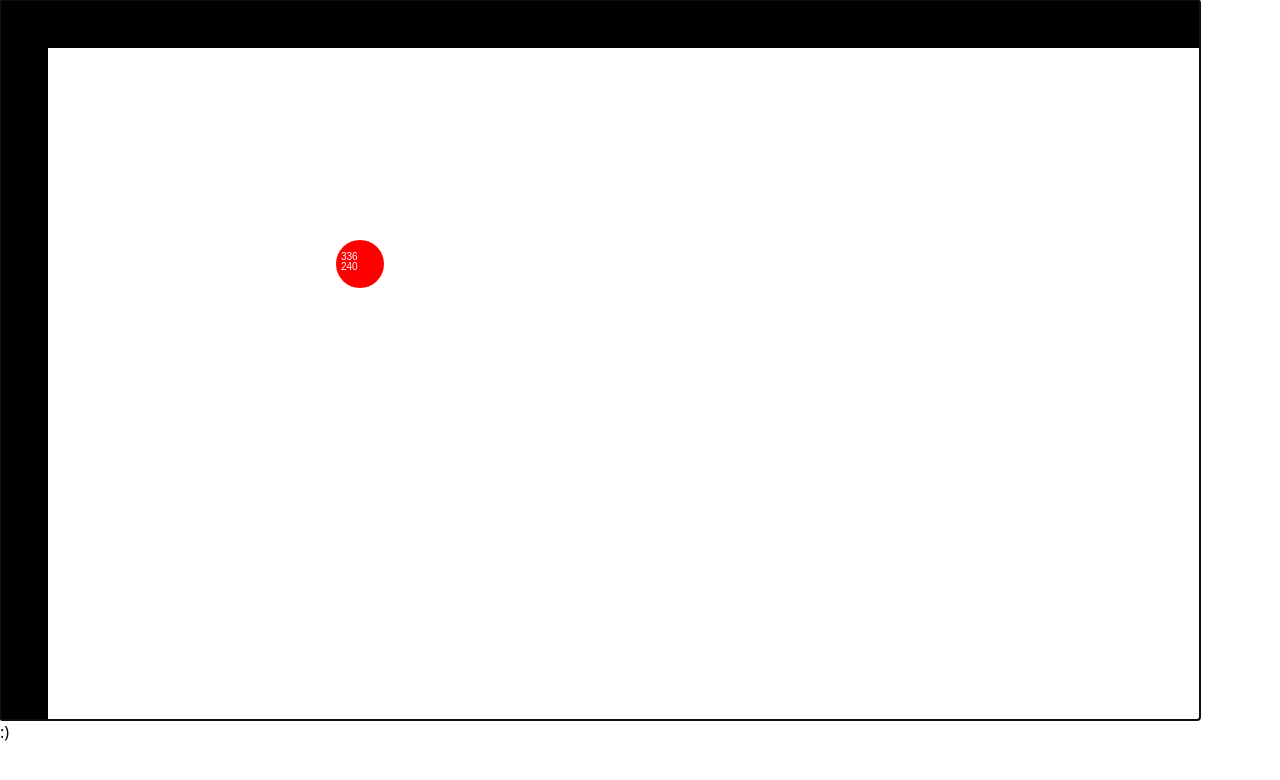
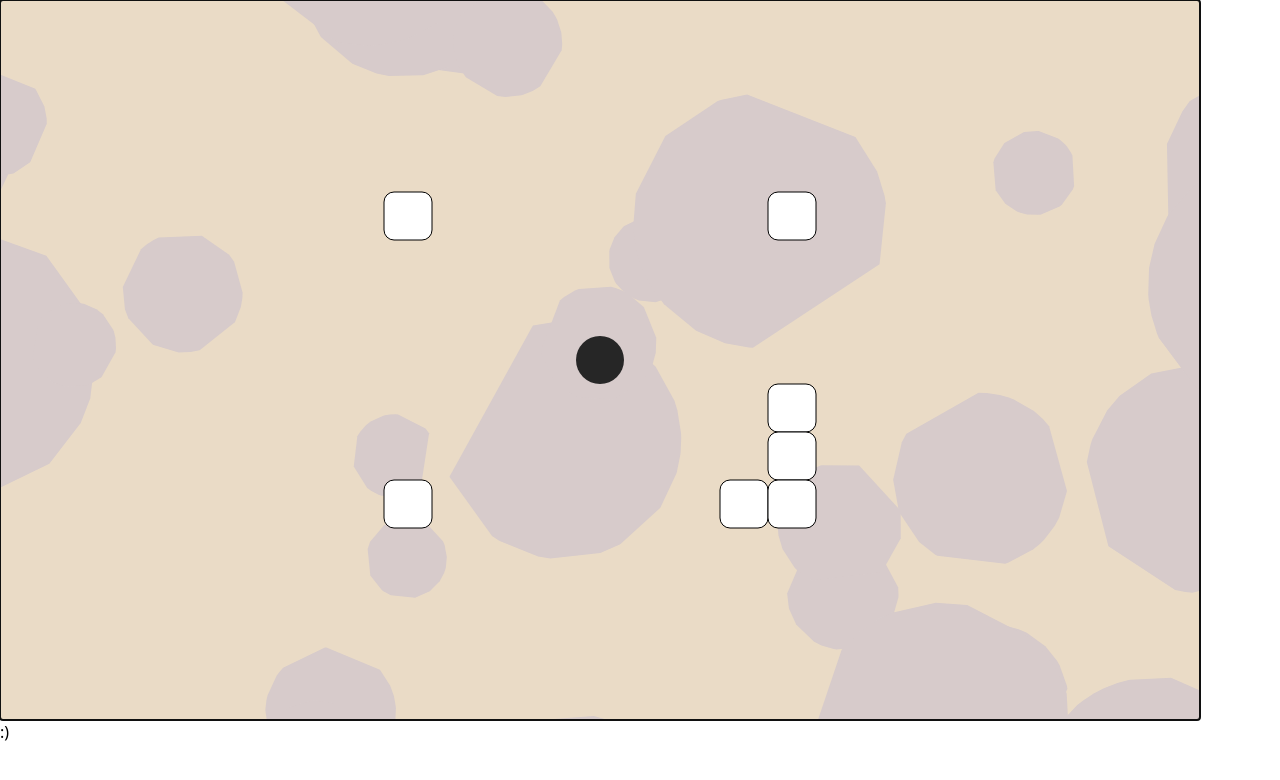
Before and after one commit to srflp/boxhead-remake, an Astro site: page / in a window 1280 px wide. Built offline with nearby package versions, Linux system fonts and the light colour scheme; Astro itself is replaced by a stand-in of ours.

Commit message:
improve game looks

```diff
--- a/src/game/Arena.ts
+++ b/src/game/Arena.ts
@@ -1,7 +1,9 @@
 import { Canvas } from "./Canvas";
 import type { Entity } from "./Entity";
+import { RandomPolygon } from "./FloorNoise";
 import { Player } from "./Player";
 import { Wall } from "./Wall";
+import { colors } from "./colors";
 import { clamp } from "./utils";
 // 1920 x 1920
 interface ArenaConfig {
@@ -14,12 +16,28 @@ const defaultConfig: ArenaConfig = {
   width: 1920,
   height: 1920,
   layout: `
-########################################
+##################   ###################
 #                                      #
 #                                      #
 #                                      #
 #                                      #
-#      p                               #
+#                                      #
+#                                      #
+#                                      #
+#                                      #
+#                                      #
+#                                      #
+#                                      #
+#                                      #
+#                                      #
+#                                      #
+#              #       #               #
+#                                      #
+#                                      #
+#                  p                   #
+#                      #               #
+#                      #               #
+#              #      ##               #
 #                                      #
 #                                      #
 #                                      #
@@ -37,23 +55,7 @@ const defaultConfig: ArenaConfig = {
 #                                      #
 #                                      #
 #                                      #
-#                                      #
-#                                      #
-#                                      #
-#                                      #
-#                                      #
-#                                      #
-#                                      #
-#                                      #
-#                                      #
-#                                      #
-#                                      #
-#                                      #
-#                                      #
-#                                      #
-#                                      #
-#                                      #
-########################################
+##################   ###################
 `,
 };
 
@@ -65,6 +67,8 @@ export class Arena {
   entities: Entity[];
   player!: Player;
   canvas: Canvas;
+  floorNoisePolygons: RandomPolygon[] = [];
+
   constructor(canvas: Canvas, width: number, height: number) {
     this.width = width;
     this.height = height;
@@ -72,6 +76,9 @@ export class Arena {
     this.parseLayout(defaultConfig.layout);
 
     this.canvas = canvas;
+    for (let i = 0; i < 100; i++) {
+      this.floorNoisePolygons.push(new RandomPolygon(width, height));
+    }
     this.repaint();
   }
   repaint = () => {
@@ -120,12 +127,31 @@ export class Arena {
     y: number,
     width: number,
     height: number,
-    color = "black",
+    color = colors.defaultColor,
   ) {
     this.canvas.ctx.fillStyle = color;
     this.canvas.ctx.fillRect(...this.mapToCanvas(x, y), width, height);
   }
-  fillCircle(x: number, y: number, radius: number, color = "black") {
+  roundRect(
+    x: number,
+    y: number,
+    width: number,
+    height: number,
+    radius: number,
+    color = colors.defaultColor,
+  ) {
+    this.canvas.ctx.fillStyle = color;
+    this.canvas.ctx.beginPath();
+    this.canvas.ctx.roundRect(...this.mapToCanvas(x, y), width, height, radius);
+    this.canvas.ctx.fill();
+    this.canvas.ctx.stroke();
+  }
+  fillCircle(
+    x: number,
+    y: number,
+    radius: number,
+    color = colors.defaultColor,
+  ) {
     this.canvas.ctx.beginPath();
     this.canvas.ctx.fillStyle = color;
     this.canvas.ctx.arc(
@@ -141,6 +167,9 @@ export class Arena {
     this.canvas.ctx.fillText(text, ...this.mapToCanvas(x, y));
   }
   draw() {
+    for (const polygon of this.floorNoisePolygons) {
+      polygon.draw(this.canvas.ctx, this.mapToCanvas.bind(this));
+    }
     for (const entity of this.entities) {
       entity.draw(this);
     }
--- a/src/game/Canvas.ts
+++ b/src/game/Canvas.ts
@@ -1,3 +1,5 @@
+import { colors } from "./colors";
+
 export class Canvas {
   width: number;
   height: number;
@@ -44,10 +46,8 @@ export class Canvas {
   focus() {
     this.canvas.focus();
   }
-  draw(ctx: CanvasRenderingContext2D) {
-    ctx.clearRect(0, 0, this.width, this.height);
-  }
   clear() {
-    this.ctx.clearRect(0, 0, this.width, this.height);
+    this.ctx.fillStyle = colors.bgFloor;
+    this.ctx.fillRect(0, 0, this.width, this.height);
   }
 }
--- /dev/null
+++ b/src/game/FloorNoise.ts
@@ -0,0 +1,49 @@
+import { colors } from "./colors";
+
+export class RandomPolygon {
+  x: number;
+  y: number;
+  sides: number;
+  angles: number[];
+  radius: number;
+
+  constructor(mapWidth: number, mapHeight: number) {
+    this.x = Math.random() * mapWidth;
+    this.y = Math.random() * mapHeight;
+    this.sides = 20 + Math.floor(Math.random() * 10);
+    this.radius = 40 + Math.random() * 100;
+    this.angles = [];
+
+    for (let i = 0; i < this.sides; i++) {
+      this.angles.push(Math.random() * 2 * Math.PI);
+    }
+  }
+
+  draw(
+    ctx: CanvasRenderingContext2D,
+    mapToCanvas: (x: number, y: number) => readonly [number, number],
+  ) {
+    ctx.fillStyle = colors.bgFloorNoise;
+    this.angles.sort((a, b) => a - b);
+
+    ctx.beginPath();
+    ctx.moveTo(
+      ...mapToCanvas(
+        this.x + this.radius * Math.cos(this.angles[0]),
+        this.y + this.radius * Math.sin(this.angles[0]),
+      ),
+    );
+
+    for (let i = 1; i < this.sides; i++) {
+      ctx.lineTo(
+        ...mapToCanvas(
+          this.x + this.radius * Math.cos(this.angles[i]),
+          this.y + this.radius * Math.sin(this.angles[i]),
+        ),
+      );
+    }
+
+    ctx.closePath();
+    ctx.fill();
+  }
+}
--- a/src/game/Player.ts
+++ b/src/game/Player.ts
@@ -1,4 +1,5 @@
 import type { Arena } from "./Arena";
+import { colors } from "./colors";
 
 export class Player {
   arena: Arena;
@@ -62,18 +63,18 @@ export class Player {
     this.x = this.x + this.vx;
     this.y = this.y + this.vy;
 
-    this.arena.fillCircle(this.x, this.y, this.width / 2, "red");
-    this.arena.fillText(
-      Math.round(this.x).toString(),
-      this.x + 5,
-      this.y + 20,
-      "white",
-    );
-    this.arena.fillText(
-      Math.round(this.y).toString(),
-      this.x + 5,
-      this.y + 30,
-      "white",
-    );
+    this.arena.fillCircle(this.x, this.y, this.width / 2, colors.player);
+    // this.arena.fillText(
+    //   Math.round(this.x).toString(),
+    //   this.x + 5,
+    //   this.y + 20,
+    //   "white",
+    // );
+    // this.arena.fillText(
+    //   Math.round(this.y).toString(),
+    //   this.x + 5,
+    //   this.y + 30,
+    //   "white",
+    // );
   }
 }
--- a/src/game/Wall.ts
+++ b/src/game/Wall.ts
@@ -1,11 +1,13 @@
 import { Arena } from "./Arena";
 import { Entity } from "./Entity";
+import { colors } from "./colors";
 
 export class Wall extends Entity {
   constructor(x: number, y: number, width: number, height: number) {
     super(x, y, width, height);
   }
   draw(arena: Arena) {
-    arena.fillRect(this.x, this.y, this.width, this.height, "black");
+    arena.canvas.ctx.beginPath();
+    arena.roundRect(this.x, this.y, this.width, this.height, 10, colors.wall);
   }
 }
--- /dev/null
+++ b/src/game/colors.ts
@@ -0,0 +1,7 @@
+export const colors = {
+  player: "#262626",
+  bgFloor: "#EADBC6",
+  bgFloorNoise: "#D7CBCB",
+  wall: "#fff",
+  defaultColor: "hotpink",
+};
--- a/src/pages/index.astro
+++ b/src/pages/index.astro
@@ -8,7 +8,7 @@ import Layout from "../layouts/Layout.astro";
       id="boxhead-game"
       width="1200"
       height="720"
-      class="bg-slate-200 outline-none"
+      class="outline-none"
       tabindex="0"></canvas>
     <div>:)</div>
   </main>
```
